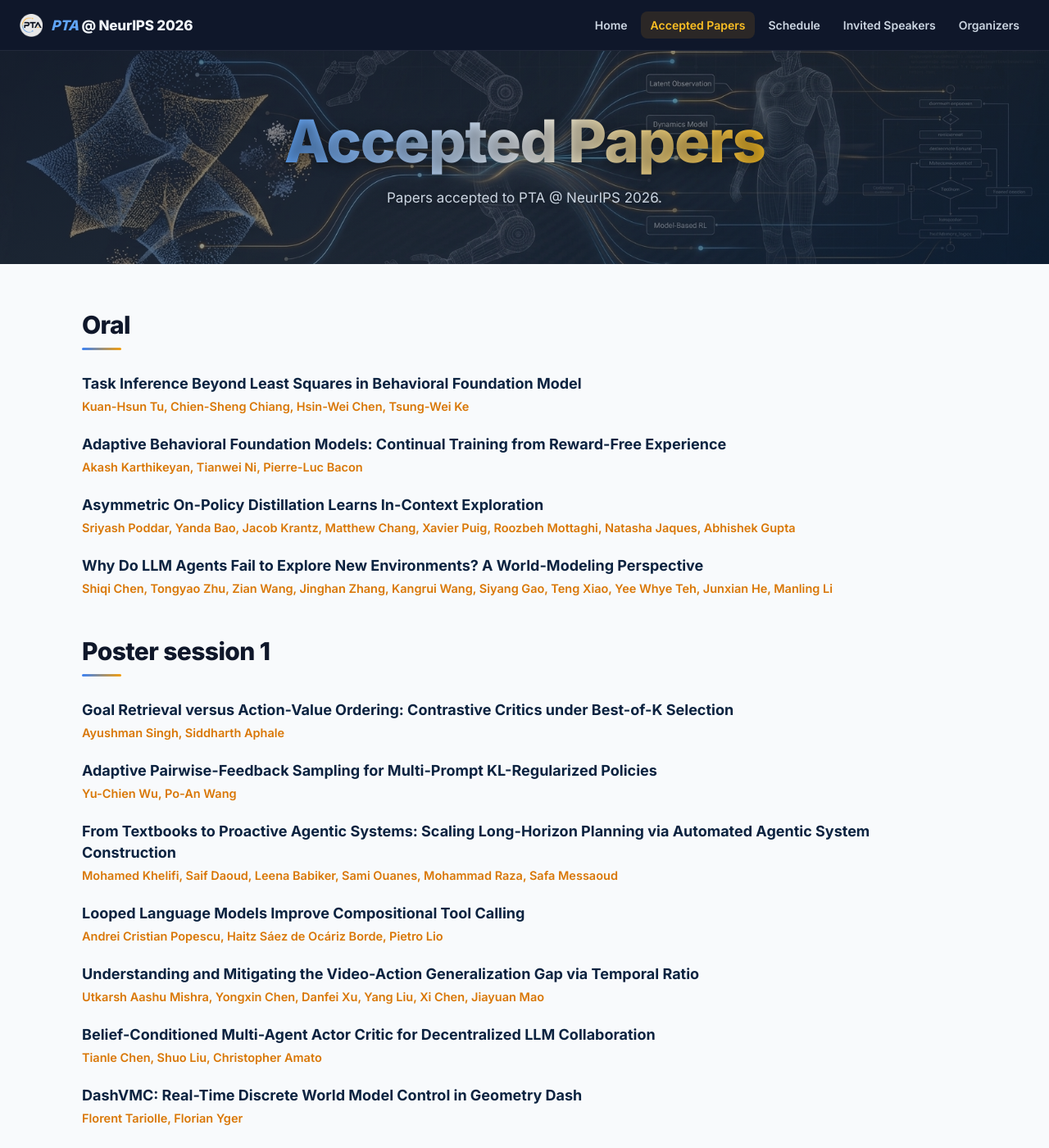
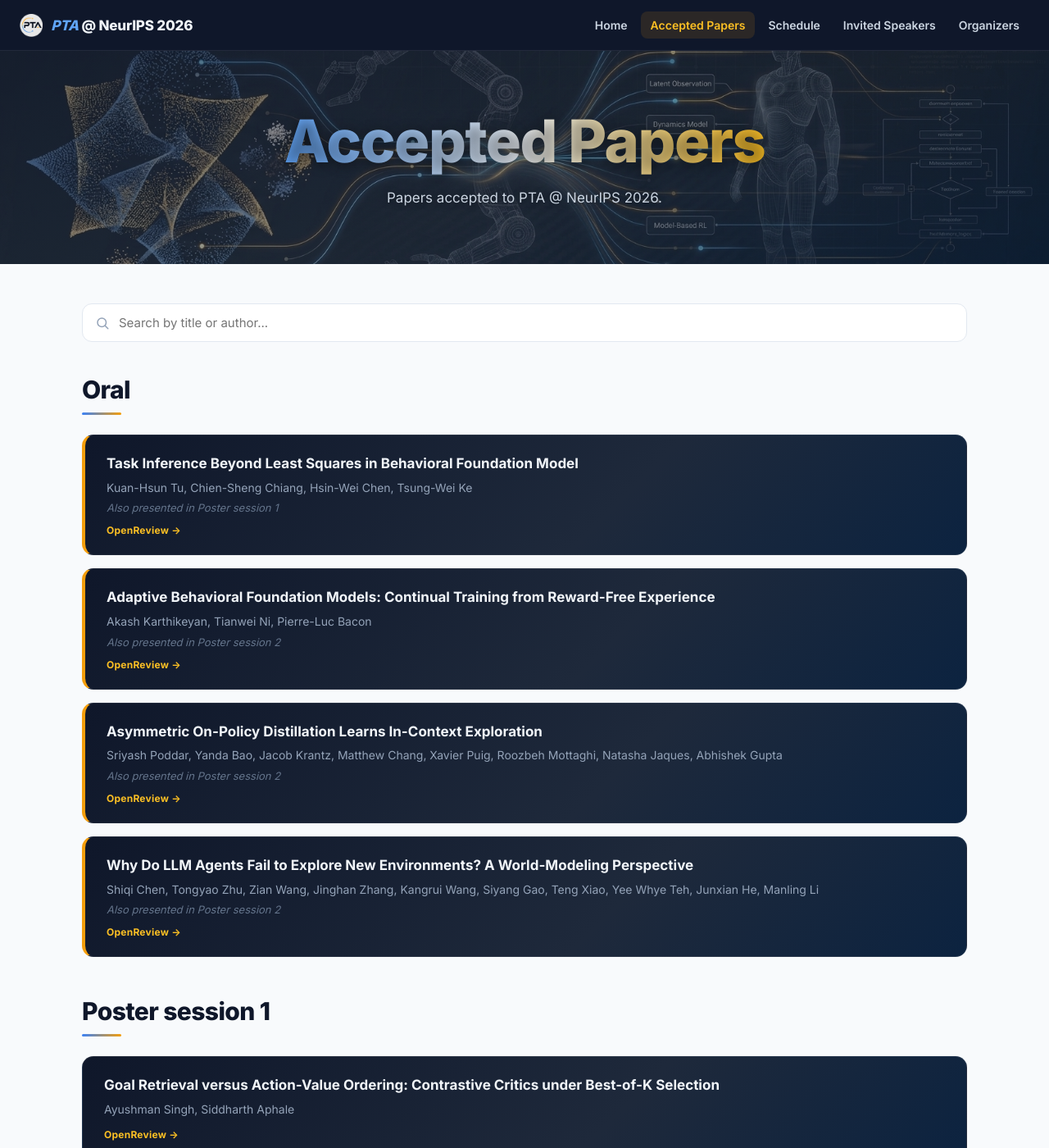
Before and after one commit to PTAworkshop/PTAworkshop.github.io, a Jekyll site: the page built from accepted-papers.html, in a window 1280 px wide and 1400 px high. Shown: the whole window at 82% size. Built offline with Jekyll 4.4.1, drawn with Linux system fonts in a browser that asks for light colours; some of the changed text lies outside the part shown.

Commit message:
redesign accepted papers page

```diff
--- a/accepted-papers.html
+++ b/accepted-papers.html
@@ -12,9 +12,15 @@ description: Papers accepted to the PTA @ NeurIPS 2026 workshop.
 </div>
 
 <div class="container page-content">
+  <div class="paper-search">
+    <svg class="paper-search-icon" viewBox="0 0 24 24" fill="none" stroke="currentColor" stroke-width="2" stroke-linecap="round" stroke-linejoin="round" aria-hidden="true"><circle cx="11" cy="11" r="7"></circle><line x1="21" y1="21" x2="16.65" y2="16.65"></line></svg>
+    <input id="paper-search-input" type="search" placeholder="Search by title or author..." aria-label="Search papers by title or author" autocomplete="off">
+  </div>
+  <p class="paper-search-empty" id="paper-search-empty" hidden>No papers match your search.</p>
+
   {% assign paper_sessions = "Oral|Poster session 1|Poster session 2" | split: "|" %}
   {% for session_name in paper_sessions %}
-  <section class="paper-session">
+  <section class="paper-session" id="{{ session_name | slugify }}">
     <h2>{{ session_name }}</h2>
     <div class="divider left"></div>
     <ul class="paper-list">
@@ -26,13 +32,16 @@ description: Papers accepted to the PTA @ NeurIPS 2026 workshop.
           {% assign show_paper = true %}
         {% endif %}
         {% if show_paper %}
-        <li>
+        <li class="paper-card{% if session_name == 'Oral' %} paper-card-oral{% endif %}" data-search="{{ paper.title | append: ' ' | append: paper.authors | downcase | escape }}">
+          {% if paper.oral and session_name != "Oral" %}<span class="paper-tag">Oral</span>{% endif %}
           {% if paper.url %}
           <a class="paper-title" href="{{ paper.url }}" target="_blank" rel="noopener">{{ paper.title }}</a>
           {% else %}
           <span class="paper-title">{{ paper.title }}</span>
           {% endif %}
           <p class="paper-authors">{{ paper.authors }}</p>
+          {% if session_name == "Oral" and paper.session %}<p class="paper-meta">Also presented in {{ paper.session }}</p>{% endif %}
+          {% if paper.url %}<a class="paper-link" href="{{ paper.url }}" target="_blank" rel="noopener">OpenReview &rarr;</a>{% endif %}
         </li>
         {% endif %}
       {% endfor %}
@@ -40,3 +49,30 @@ description: Papers accepted to the PTA @ NeurIPS 2026 workshop.
   </section>
   {% endfor %}
 </div>
+
+<script>
+  (function () {
+    var input = document.getElementById('paper-search-input');
+    var empty = document.getElementById('paper-search-empty');
+    var sections = document.querySelectorAll('.paper-session');
+
+    input.addEventListener('input', function () {
+      var terms = input.value.toLowerCase().trim().split(/\s+/).filter(Boolean);
+      var anyVisible = false;
+
+      sections.forEach(function (section) {
+        var sectionVisible = false;
+        section.querySelectorAll('.paper-card').forEach(function (card) {
+          var text = card.getAttribute('data-search');
+          var match = terms.every(function (t) { return text.indexOf(t) !== -1; });
+          card.hidden = !match;
+          if (match) sectionVisible = true;
+        });
+        section.hidden = !sectionVisible;
+        if (sectionVisible) anyVisible = true;
+      });
+
+      empty.hidden = anyVisible;
+    });
+  })();
+</script>
--- a/assets/css/style.css
+++ b/assets/css/style.css
@@ -672,32 +672,117 @@ h3 {
 .schedule-table tr.break .col-time { color: #64748b; font-weight: 500; }
 .schedule-table tr.break td:last-child { color: #475569; }
 
-/* ── Accepted papers ── */
+/* ── Accepted papers — styled after the Speakers/Organizers person-card
+   treatment: dark gradient card, subtle border, hover lift. ── */
+.paper-search {
+  position: relative;
+  margin-bottom: 40px;
+}
+.paper-search-icon {
+  position: absolute;
+  left: 16px;
+  top: 50%;
+  width: 18px;
+  height: 18px;
+  transform: translateY(-50%);
+  color: #94a3b8;
+  pointer-events: none;
+}
+.paper-search input {
+  width: 100%;
+  font: inherit;
+  font-size: 15px;
+  color: #0f172a;
+  background: #ffffff;
+  border: 1px solid #e2e8f0;
+  border-radius: 12px;
+  padding: 13px 16px 13px 44px;
+  transition: border-color 0.15s, box-shadow 0.15s;
+}
+.paper-search input:focus {
+  outline: none;
+  border-color: #3b82f6;
+  box-shadow: 0 0 0 3px rgba(59,130,246,0.18);
+}
+.paper-search-empty {
+  font-size: 15px;
+  color: #64748b;
+  margin-bottom: 48px;
+}
+.paper-session[hidden],
+.paper-card[hidden],
+.paper-search-empty[hidden] { display: none; }
+
 .paper-session { margin-bottom: 48px; }
 .paper-session h2 { margin-top: 8px; }
 .paper-list {
   list-style: none;
   display: flex;
   flex-direction: column;
-  gap: 22px;
-  margin-top: 28px;
+  gap: 16px;
+}
+.paper-card {
+  display: flex;
+  flex-direction: column;
+  align-items: flex-start;
+  background: linear-gradient(135deg, #0f172a 0%, #1e293b 60%, #0c2340 100%);
+  border: 1px solid rgba(255,255,255,0.08);
+  border-radius: 14px;
+  padding: 22px 26px;
+  transition: transform 0.15s, box-shadow 0.15s, border-color 0.15s;
+}
+.paper-card:hover {
+  transform: translateY(-3px);
+  box-shadow: 0 12px 28px rgba(0,0,0,0.35);
+  border-color: rgba(96,165,250,0.4);
+}
+.paper-card-oral {
+  border-left: 4px solid #f59e0b;
+}
+.paper-card-oral:hover {
+  border-left-color: #f59e0b;
+}
+.paper-tag {
+  display: inline-block;
+  background: rgba(245,158,11,0.15);
+  border: 1px solid rgba(245,158,11,0.4);
+  color: #fbbf24;
+  font-size: 11px;
+  font-weight: 700;
+  letter-spacing: 0.08em;
+  text-transform: uppercase;
+  padding: 3px 10px;
+  border-radius: 999px;
+  margin-bottom: 10px;
 }
 .paper-title {
-  display: inline-block;
-  font-size: 18px;
+  font-size: 17px;
   font-weight: 700;
   line-height: 1.45;
-  color: #0c2340;
+  color: #f1f5f9;
 }
-a.paper-title { text-decoration: none; }
-a.paper-title:hover { text-decoration: underline; text-underline-offset: 3px; }
+a.paper-title:hover { color: #60a5fa; }
 .paper-authors {
-  margin-top: 4px;
-  font-size: 14.5px;
-  font-weight: 600;
-  line-height: 1.5;
-  color: #d97706;
+  margin-top: 6px;
+  font-size: 14px;
+  line-height: 1.55;
+  color: #94a3b8;
 }
+.paper-meta {
+  margin-top: 6px;
+  font-size: 13px;
+  font-style: italic;
+  color: #64748b;
+}
+.paper-link {
+  display: inline-block;
+  margin-top: 12px;
+  font-size: 12px;
+  font-weight: 700;
+  color: #fbbf24;
+  letter-spacing: 0.02em;
+}
+.paper-link:hover { color: #f59e0b; text-decoration: underline; }
 
 /* ── People grid (Speakers / Organizers) ── */
 .people-grid {
```
